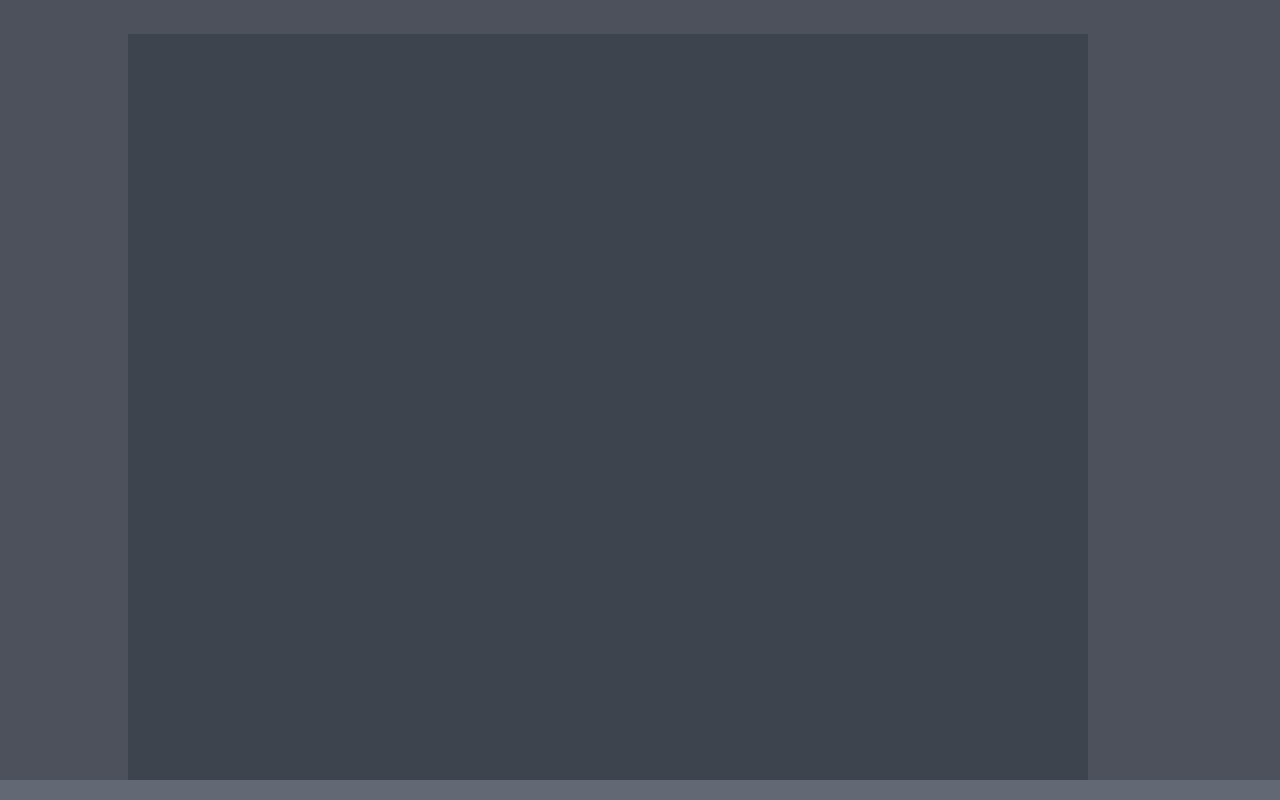
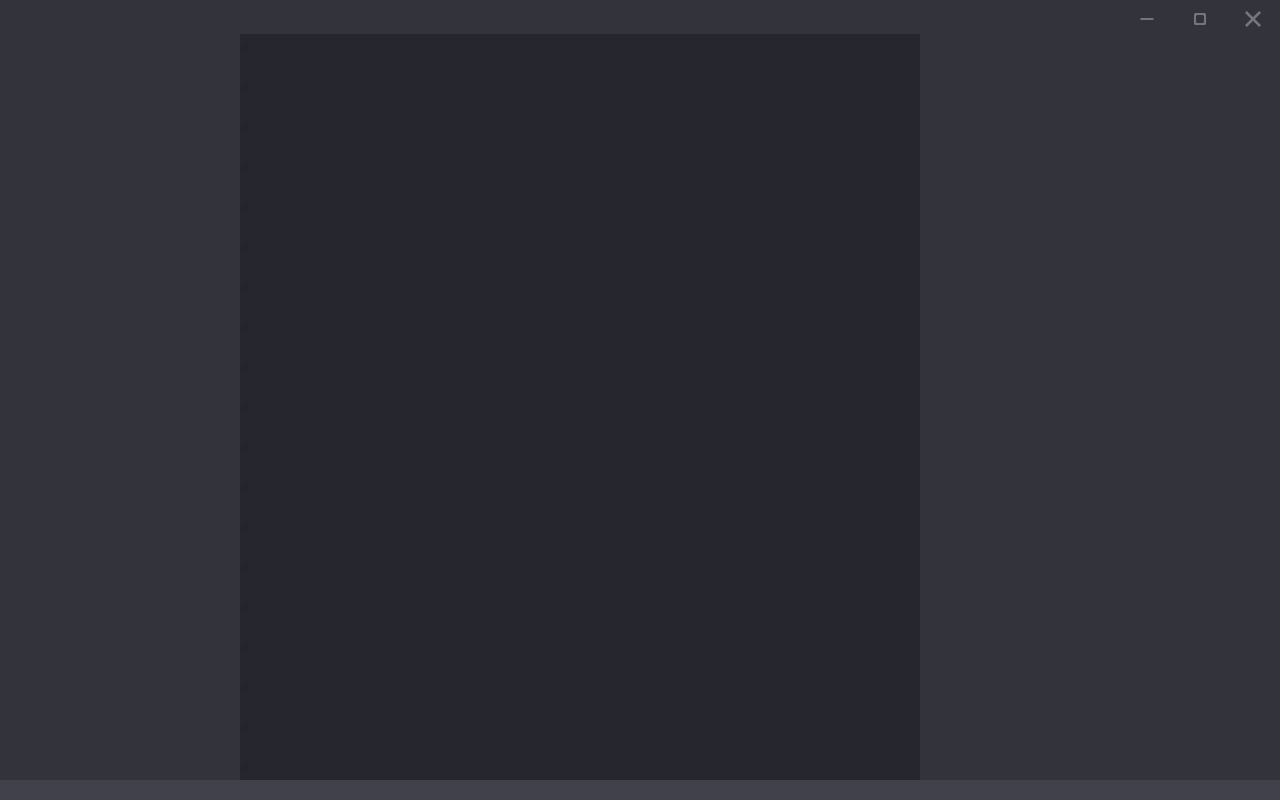
Before and after one commit to runo4/FileTaggingApp, a website: page src/index.html in a window 1280 px wide. Drawn offline with nearby package versions, Linux system fonts and the light colour scheme.

Commit message:
second commit

```diff
--- a/src/index.html
+++ b/src/index.html
@@ -4,25 +4,75 @@
         <meta charset="UTF-8">
         <meta name="viewport" content="width=device-width, initial-scale=1.0">
         <meta http-equiv="X-UA-Compatible" content="ie=edge">
-        <title>MY ELECTRON</title>
+        <title>File Tagging App</title>
         <link rel="stylesheet" href="https://stackpath.bootstrapcdn.com/bootstrap/4.1.0/css/bootstrap.min.css"
             integrity="sha384-9gVQ4dYFwwWSjIDZnLEWnxCjeSWFphJiwGPXr1jddIhOegiu1FwO5qRGvFXOdJZ4" crossorigin="anonymous">
         <link rel="stylesheet" href="main.css">
+        <link rel="stylesheet" href="parts.css">
     </head>
     <body>
         <!-- header area -->
-        <div class="header-area"></div>
+        <div class="header-area">
+            <div class="header-container">
+                <div class="button-tools"></div>
+                <div class="title-bar"></div>
+                <div class="button-control">
+                    <div class="button button-minimize">
+                        <button><img src="resource/img/minimize.png"></button>
+                    </div>
+                    <div class="button button-maximize">
+                        <button><img src="resource/img/maximize.png"></button>
+                    </div>
+                    <div class="button button-close">
+                        <button><img src="resource/img/close.png"></button>
+                    </div>
+                </div>
+            </div>
+        </div>
 
         <!-- main area -->
         <div class="main-area">
             <div class="main-container">
-                <div class="left-container"></div>
-                <div class="mid-container"></div>
-                <div class="right-container"></div>
+                <div class="left-main-container"></div>
+                <div class="mid-main-container">
+                    <p>a</p>
+                    <p>a</p>
+                    <p>a</p>
+                    <p>a</p>
+                    <p>a</p>
+                    <p>a</p>
+                    <p>a</p>
+                    <p>a</p>
+                    <p>a</p>
+                    <p>a</p>
+                    <p>a</p>
+                    <p>a</p>
+                    <p>a</p>
+                    <p>a</p>
+                    <p>a</p>
+                    <p>a</p>
+                    <p>a</p>
+                    <p>a</p>
+                    <p>a</p>
+                    <p>a</p>
+                    <p>a</p>
+                    <p>a</p>
+                    <p>a</p>
+                    <p>a</p>
+                    <p>a</p>
+                    <p>a</p>
+                    <p>a</p>
+                    <p>a</p>
+                </div>
+                <div class="right-main-container"></div>
             </div>
         </div>
 
         <!-- footer area -->
-        <div class="footer-area"></div>
+        <div class="footer-area">
+            <div class="footer-container">
+
+            </div>
+        </div>
     </body>
 </html>
--- a/src/main.css
+++ b/src/main.css
@@ -7,12 +7,13 @@ html,
 body {
     width: 100%;
     height: 100%;
-    background-color: #4c515c; /*main-color*/
+    background-color: #33333b; /*main-color*/
     overflow: hidden;
 }
 
 /** header -> 34px、footer -> 20px */
 
+/*****************************************************/
 .main-area {
     padding: 34px 0px 20px 0px;
     height: 100%;
@@ -26,32 +27,55 @@ body {
 }
 
 /* main-container elements*/
-.left-container{
-    width: 10%;
+.left-main-container{
+    width: 240px;
 }
 
-.mid-container{
+.mid-main-container{
     flex: 1;
-    background-color: #3d444d;
+    overflow-y: scroll;
+    background-color: #26262e;
 }
 
-.right-container{
-    width: 15%;
+.right-main-container{
+    width: 360px;
 }
 /**/
 
+/*****************************************************/
 .header-area {
     position: fixed;
+    -webkit-app-region: drag; /* draggable */
     height: 34px;
     width: 100%;
 }
 
+.header-container{
+    display: flex;
+    height: 100%;
+}
+
+.button-tools{
+    min-width: 300px;
+    width: 30%;
+}
+
+.title-bar{
+    flex: 1;
+}
+
+.button-control{
+    display: flex;
+    width: 160px;
+}
+
+/*****************************************************/
 .footer-area {
     position: fixed;
     height: 20px;
     width: 100%;
     bottom: 0px;
-    background-color: #636875;
+    background-color: #41414b;
     color: #b2b9c4;
     font-size: 80%;
 }
--- a/src/main.js
+++ b/src/main.js
@@ -5,7 +5,8 @@ const url = require('url');
 let mainWindow;
 
 function createWindow() {
-    mainWindow = new BrowserWindow({ width: 1200, height: 900 });
+    mainWindow = new BrowserWindow({ width: 1200, height: 900, frame: false});
+    mainWindow.setMinimumSize(1080, 810);
 
     mainWindow.loadURL(url.format({
         pathname: path.join(__dirname, 'index.html'),
--- /dev/null
+++ b/src/parts.css
@@ -0,0 +1,87 @@
+/* ボタン装飾 */
+button{
+    width: 100%;
+    height: 100%;
+    border: none;
+    outline: none;
+    background: transparent;
+}
+
+.button{
+    display: inline-flex;
+    justify-content: center;
+    align-items: center;
+    text-align: center;
+
+    height: 100%;
+    width: 100%;
+
+    -webkit-app-region: no-drag;
+}
+
+.button-minimize{
+    flex: 1;
+}
+
+.button-maximize{
+    flex: 1;
+}
+
+.button-close{
+    flex: 1;
+}
+
+.button-minimize:hover{
+    background-color: #41414b;
+}
+
+.button-maximize:hover{
+    background-color: #41414b;
+}
+
+.button-close:hover{
+    background-color: #dd4242;
+}
+
+.button-close:hover button img{
+    background-image: url("resource/img/close2.png");
+    background-repeat: no-repeat;
+}
+
+/* スクロールバー装飾 */
+.mid-main-container::-webkit-scrollbar{
+    overflow:hidden;
+    width:5px;
+    background:#26262e;
+
+    -webkit-border-radius:3px;
+    border-radius:3px;
+}
+
+.mid-main-container::-webkit-scrollbar-button{
+    display:none;
+}
+
+.mid-main-container::-webkit-scrollbar-piece{
+    background:#60606b;
+}
+
+.mid-main-container::-webkit-scrollbar-piece:start{
+    background:#60606b;
+}
+
+.mid-main-container::-webkit-scrollbar-thumb{
+    overflow:hidden;
+    -webkit-border-radius:3px;
+    border-radius:3px;
+
+    background:#60606b;
+}
+
+.mid-main-container::-webkit-scrollbar-corner{
+    overflow:hidden;
+    -webkit-border-radius:3px;
+    border-radius:3px;
+
+    background:#60606b;
+}
```
Also changed, not shown: src/resource/color_palette.png, src/resource/img/close.png (added), src/resource/img/close2.png (added), src/resource/img/maximize.png (added), src/resource/img/minimize.png (added).
